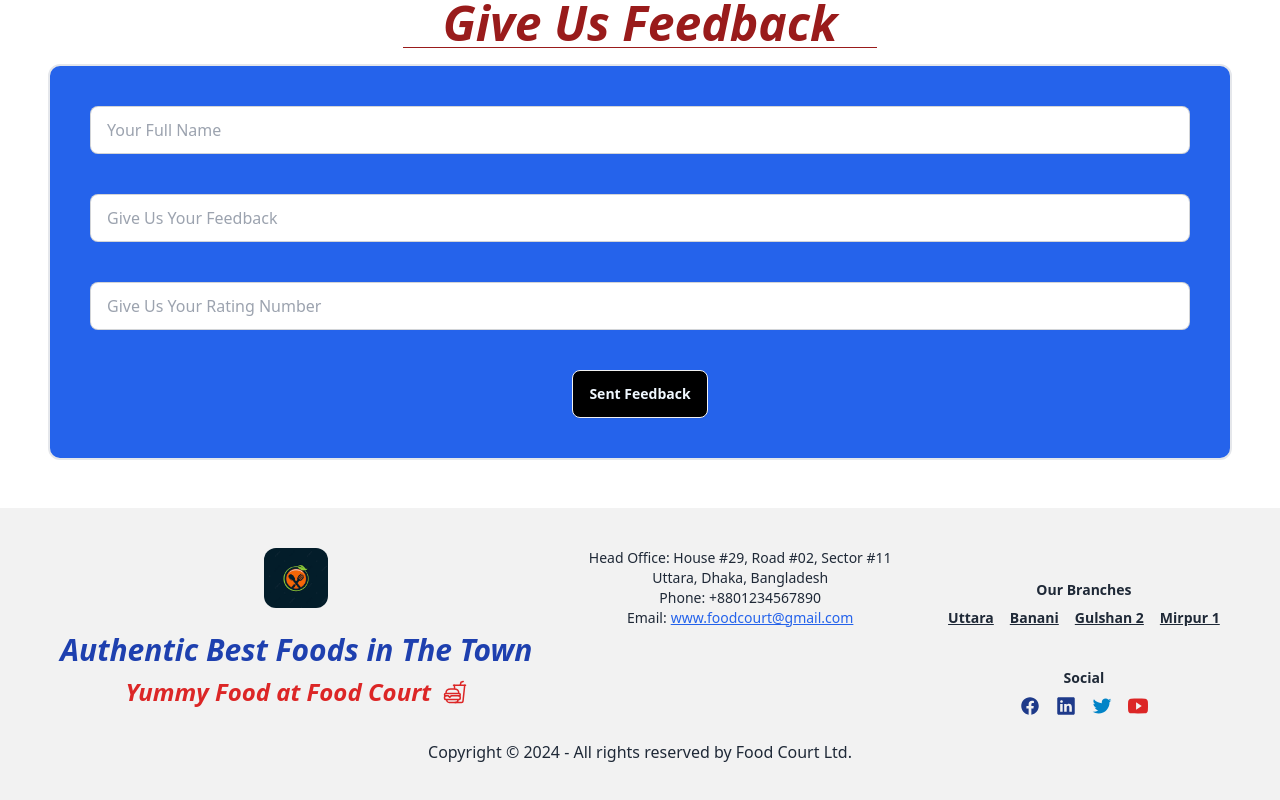
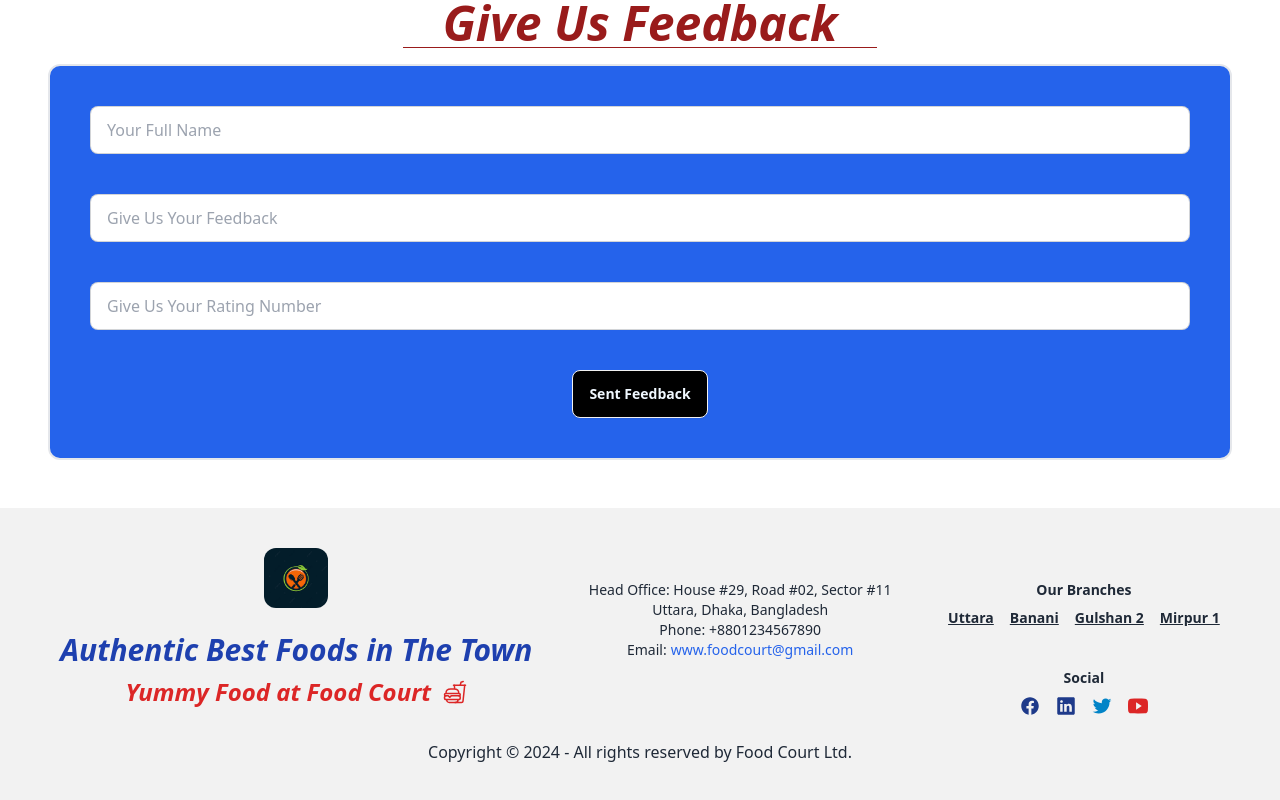
Before and after one commit to muntasirrifat23/restaurant-front, a React (Vite) app: page / in a window 1280 px wide. Shown: the part 2287-3087 px from the top of the page. Built offline with nearby package versions, Linux system fonts and the light colour scheme; no server answers.

Commit message:
logo link add

```diff
--- a/src/Component/Footer/Footer.jsx
+++ b/src/Component/Footer/Footer.jsx
@@ -5,15 +5,14 @@ import {
   IoLogoTwitter,
   IoLogoYoutube,
 } from "react-icons/io5";
-  import image from '../../../public/main-icon.png';
+import image from "../../../public/main-icon.png";
 
 const Footer = () => {
   return (
     <div className="flex flex-col items-center justify-center p-10 bg-base-200 text-base-content">
       <footer className="footer w-full text-center">
-
         <nav className="mx-auto">
-        <img src={image} alt="logo" className="w-16 h-auto mx-auto rounded-xl" />
+          <img src={image} alt="logo" className="w-16 mx-auto rounded-xl" />
           <div className="text-2xl text-blue-800 font-bold italic mt-4">
             <p className="text-3xl">Authentic Best Foods in The Town</p>
             <p className="text-red-600 flex items-center justify-center gap-3 mt-2">
@@ -23,21 +22,26 @@ import {
           </div>
         </nav>
 
-          <nav className="mx-auto">
-            <div className="text-center">
+        {/* Footer Middle */}
+        <nav className="mx-auto text-center">
+          <div className="text-center mt-8">
             <p>Head Office: House #29, Road #02, Sector #11</p>
             <p>Uttara, Dhaka, Bangladesh</p>
             <p>Phone: +8801234567890</p>
             <p>
               Email:
-                <a href="mailto:www.foodcourt@gmail.com" className="ml-1 text-blue-600 underline">
+              <a
+                href="mailto:www.foodcourt@gmail.com"
+                className="ml-1 text-blue-600"
+              >
                 www.foodcourt@gmail.com
               </a>
             </p>
           </div>
         </nav>
 
-          <nav className="mx-auto">
+        {/* Footer Right */}
+        <nav className="mx-auto text-center">
           <div className="font-semibold mt-8 text-center">
             <p>Our Branches</p>
             <div className="flex justify-center gap-4 mt-2">
@@ -51,13 +55,21 @@ import {
           <div className="mx-auto">
             <p className="font-semibold mt-8 ">Social</p>
             <p className="flex justify-center text-blue-900 text-xl gap-4 mt-2 mx-auto">
+              <a href="https://www.facebook.com" target="_blank">
+                {" "}
                 <IoLogoFacebook />
+              </a>
+              <a href="https://www.linkedin.com" target="_blank">
                 <IoLogoLinkedin />
+              </a>
+              <a href="https://www.twitter.com" target="_blank">
                 <IoLogoTwitter className="text-sky-600" />
+              </a>
+              <a href="https://www.youtube.com/" target="_blank">
                 <IoLogoYoutube className="text-red-600" />
+              </a>
             </p>
           </div>
-
         </nav>
       </footer>
 
```
Lines whose indentation alone changed are shown as unchanged.
